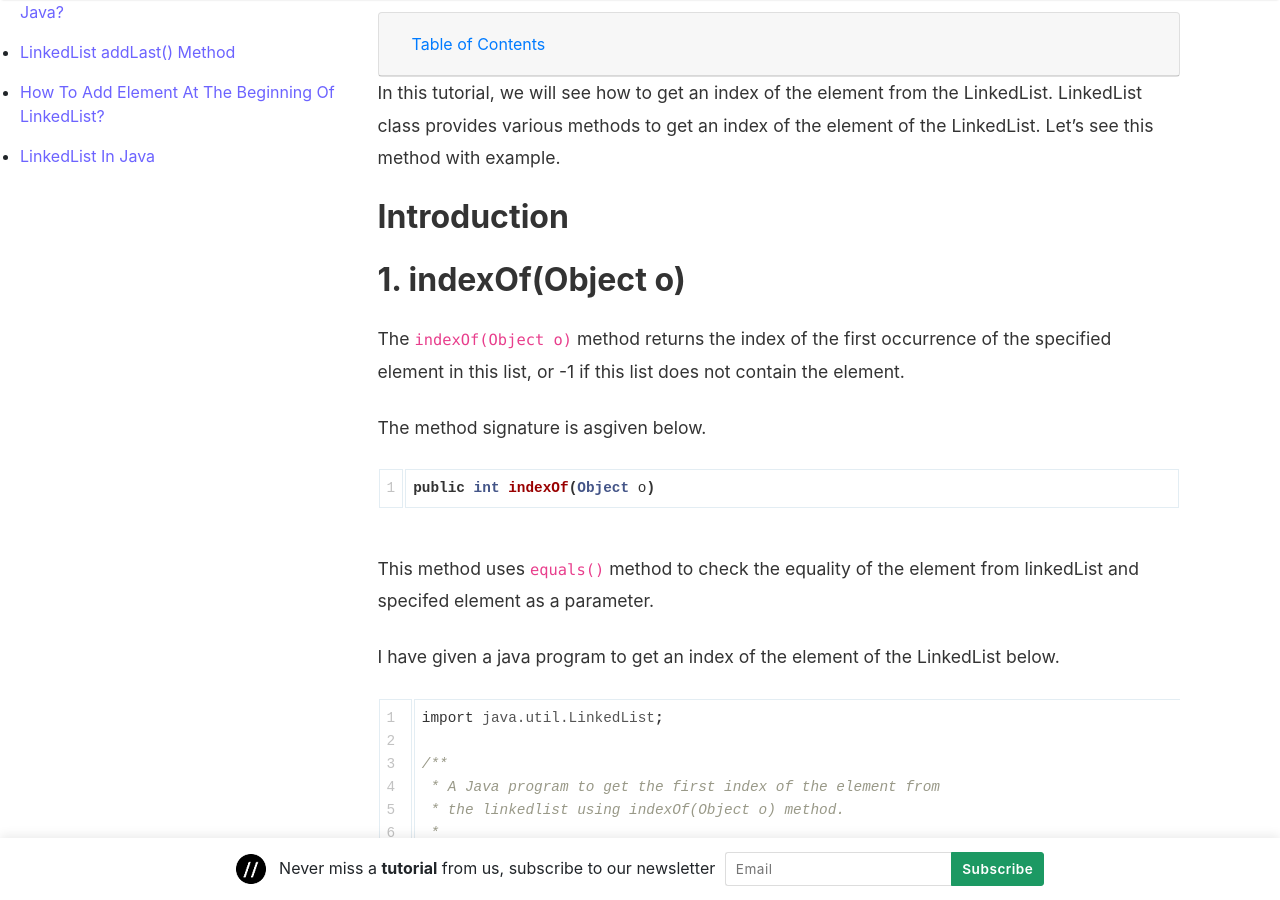
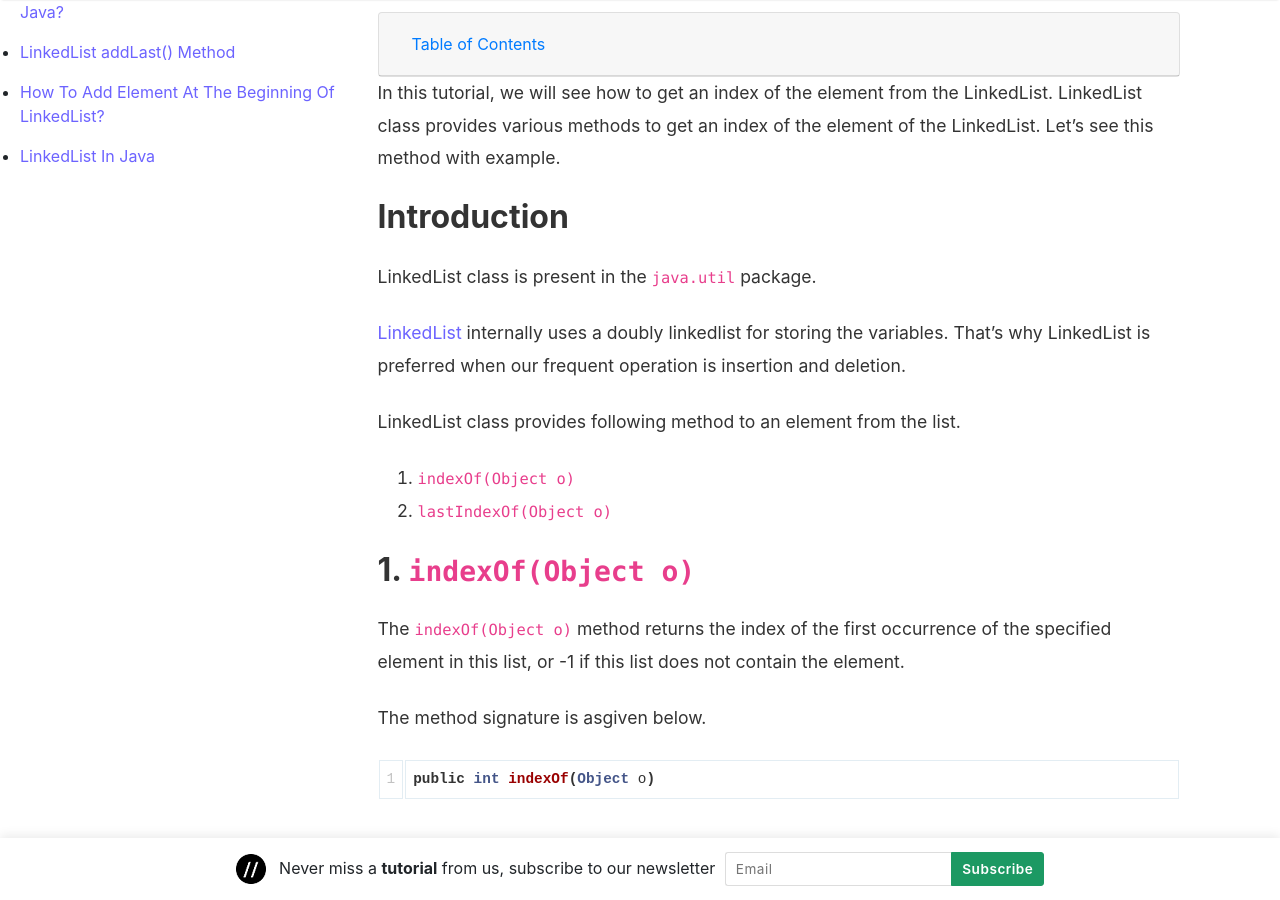
Before and after one commit to coderolls/coderolls-blog, a Jekyll site: the page built from _posts/collections/linkedlist/2022-02-09-get-an-index-of-element-of-linkedlist.md, in a window 1280 px wide and 900 px high, scrolled down 326 px. Built offline with Jekyll 4.4.1, drawn with Linux system fonts in a browser that asks for light colours; nearby versions of some CDN libraries; comment, search, counter and statistics services are not loaded; some of the changed text lies outside the part shown.

Commit message:
Update blogposts

````diff
--- a/_posts/collections/linkedlist/2022-02-09-get-an-index-of-element-of-linkedlist.md
+++ b/_posts/collections/linkedlist/2022-02-09-get-an-index-of-element-of-linkedlist.md
@@ -12,7 +12,16 @@ In this tutorial, we will see how to get an index of the element from the Linked
 
 ## Introduction
 
-## 1. indexOf(Object o)
+LinkedList class is present in the `java.util` package.
+
+[LinkedList](https:/coderolls.com/linkedlist-in-java/) internally uses a doubly linkedlist for storing the variables. That's why LinkedList is preferred when our frequent operation is insertion and deletion.
+
+LinkedList class provides following method to an element from the list.
+
+1. `indexOf(Object o)`
+2. `lastIndexOf(Object o)`
+
+## 1. `indexOf(Object o)`
 
 The `indexOf(Object o)` method returns the index of the first occurrence of the specified element in this list, or -1 if this list does not contain the element.
 
@@ -76,7 +85,7 @@ Index of the GoldSpot in linkedList is: 2
 Index of the Moxie in linkedList is: 5
 ```
 
-## 2. lastIndexOf()
+## 2. `lastIndexOf(Object o)`
 
 The `lastIndexOf(Object o)` method returns the index of the last occurrence of the specified element in this list, or -1 if this list does not contain the element.
 
````
Also changed, not shown: _posts/collections/linkedlist/2022-01-25-linkedlist-in-java.md (+5 -4 lines).
